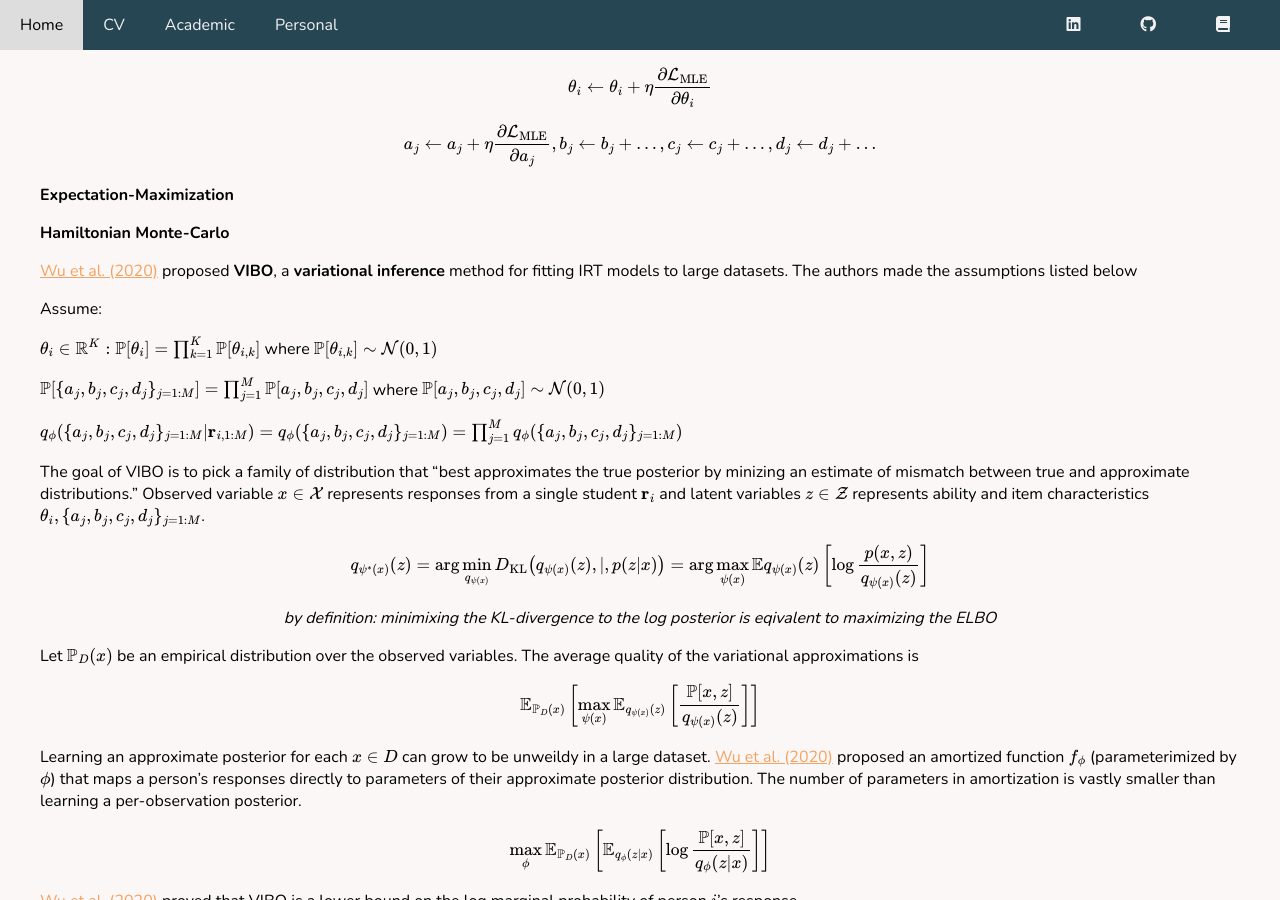
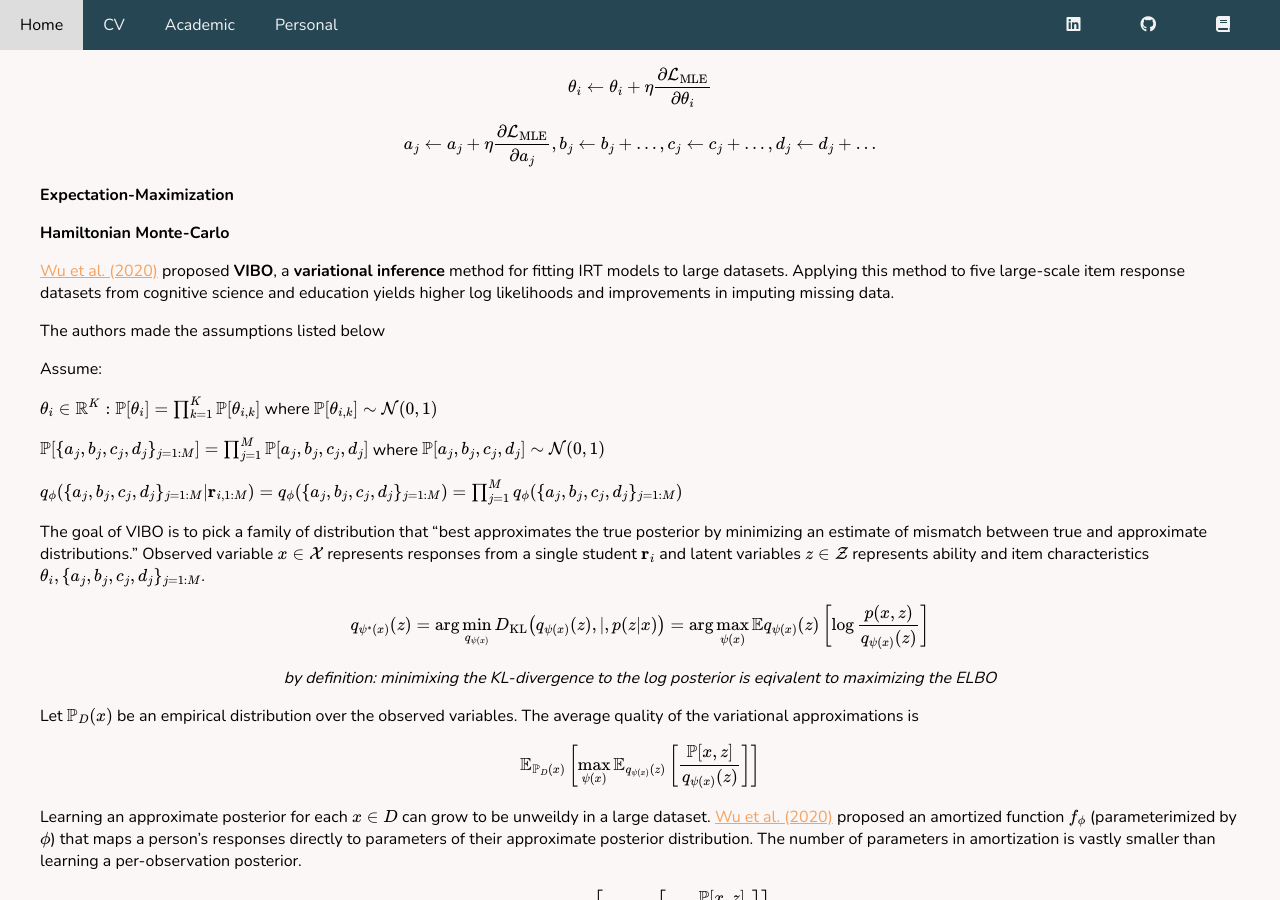
Before and after one commit to ec5ug/ec5ug.github.io, a Jekyll site: the page built from pages/irt.md, in a window 1280 px wide and 900 px high, scrolled down 1494 px. Built offline with Jekyll 4.4.1, drawn with Linux system fonts in a browser that asks for light colours.

Commit message:
updating VIBO

```diff
--- a/pages/irt.md
+++ b/pages/irt.md
@@ -72,7 +72,9 @@ $$ a_j \leftarrow a_j + \eta\frac{\partial \mathcal{L}_{\text{MLE}}}{\partial a_
 
 **Hamiltonian Monte-Carlo**
 
-[Wu et al. (2020)](https://web.stanford.edu/~cpiech/bio/papers/variationalItemResponseTheory.pdf) proposed **VIBO**, a **variational inference** method for fitting IRT models to large datasets. The authors made the assumptions listed below
+[Wu et al. (2020)](https://web.stanford.edu/~cpiech/bio/papers/variationalItemResponseTheory.pdf) proposed **VIBO**, a **variational inference** method for fitting IRT models to large datasets. Applying this method to five large-scale item response datasets from cognitive science and education yields higher log likelihoods and improvements in imputing missing data.
+
+The authors made the assumptions listed below
 
 Assume:
 
@@ -82,7 +84,7 @@ $\mathbb{P}[\\{a_j, b_j, c_j, d_j\\}_{j=1:M}] = \prod\_{j=1}^M \mathbb{P}[\{a_j,
 
 $q_\phi(\\{a_j,b_j,c_j,d_j\\}_{j=1:M} \| \mathbf{r}\_{i,1:M}) = q\_\phi(\\{a_j,b_j,c_j,d_j \\}\_{j=1:M}) = \prod\_{j=1}^M q\_\phi(\\{a_j,b_j,c_j,d_j \\}\_{j=1:M})$
 
-The goal of VIBO is to pick a family of distribution that "best approximates the true posterior by minizing an estimate of mismatch between true and approximate distributions." Observed variable $x \in \mathcal{X}$ represents responses from a single student $\mathbf{r}_i$ and latent variables $z \in \mathbf{\mathcal{Z}}$ represents ability and item characteristics $\theta_i, \\{a_j,b_j,c_j,d_j\\}\_{j=1:M}$.
+The goal of VIBO is to pick a family of distribution that "best approximates the true posterior by minimizing an estimate of mismatch between true and approximate distributions." Observed variable $x \in \mathcal{X}$ represents responses from a single student $\mathbf{r}_i$ and latent variables $z \in \mathbf{\mathcal{Z}}$ represents ability and item characteristics $\theta_i, \\{a_j,b_j,c_j,d_j\\}\_{j=1:M}$.
 
 $$q_{\psi^*(x)}(z)=\arg\min_{q_{\psi(x)}} D_{\text{KL}}\big(q_{\psi(x)}(z),|,p(z|x)\big)=\arg\max_{\psi(x)}\mathbb{E}{q_{\psi(x)}(z)}\left[\log\frac{p(x,z)}{q_{\psi(x)}(z)}\right]$$
 
```
